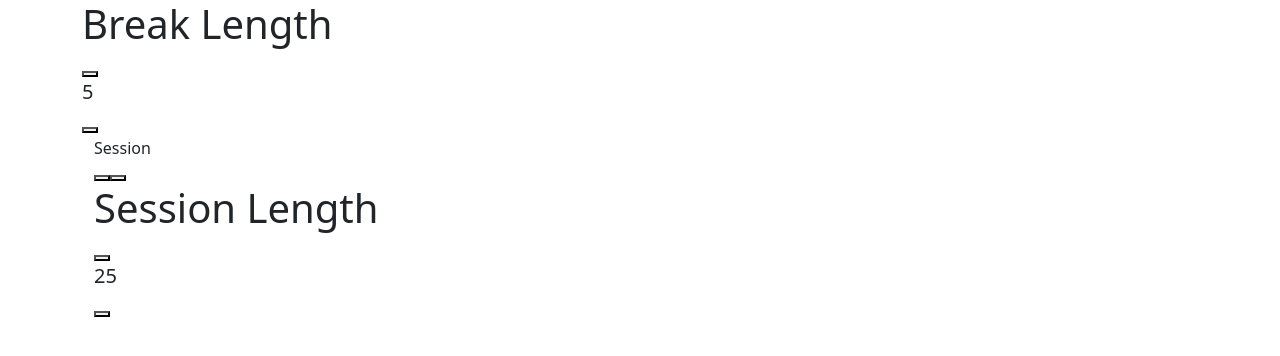
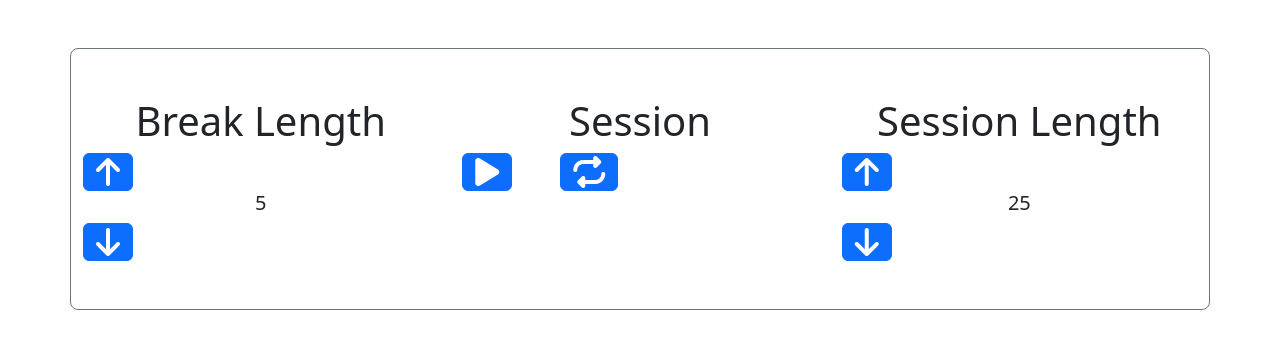
Before and after one commit to miguelfiguera/clockffc, a React (Create React App) app: page / in a window 1280 px wide. Shown: the top 356 px of the page. Built offline with nearby package versions, Linux system fonts and the light colour scheme.

Commit message:
added zustand for specific states and functions

```diff
--- a/package.json
+++ b/package.json
@@ -9,7 +9,8 @@
     "react": "^18.2.0",
     "react-dom": "^18.2.0",
     "react-scripts": "5.0.1",
-    "web-vitals": "^2.1.4"
+    "web-vitals": "^2.1.4",
+    "zustand": "^4.3.8"
   },
   "scripts": {
     "start": "react-scripts start",
--- a/public/index.html
+++ b/public/index.html
@@ -41,7 +41,7 @@
       To create a production bundle, use `npm run build` or `yarn build`.
     -->
     <script src="https://cdn.jsdelivr.net/npm/bootstrap@5.3.0-alpha3/dist/js/bootstrap.bundle.min.js" integrity="sha384-ENjdO4Dr2bkBIFxQpeoTz1HIcje39Wm4jDKdf19U8gI4ddQ3GYNS7NTKfAdVQSZe" crossorigin="anonymous"></script>
-
+    <script src="https://kit.fontawesome.com/d779a48104.js" crossorigin="anonymous"></script>
     <script src="https://cdn.freecodecamp.org/testable-projects-fcc/v1/bundle.js"></script>
   </body>
 </html>
--- a/src/components/Clock.js
+++ b/src/components/Clock.js
@@ -1,38 +1,19 @@
 import React, {useState,useEffect} from "react";
+import Timer from "./clockComponents/Timer";
+import Break from "./clockComponents/Break";
+import Session from "./clockComponents/Session";
 
 export default function Clock() {
-    const [rest, setRest]=useState(5)
-    const [session,setSession]=useState(25)
-    const [time,setTime]=useState()
+  return (
+    <div className="container border border-secondary rounded-3 py-5 my-5">
+      <div className="row align-items-star">
+
+    <Break/>
+    <Timer/>
+    <Session/>
 
 
-
-
-
-
-
-  return (
-    <div className="container">
-      <div className="break">
-        <h1 id="break-label">Break Length</h1>
-        <button id="break-decrement"></button>
-        <h5 id="break-length">{rest}</h5>
-        <button id="break-increment"></button>
-      </div>
-
-      <div className="container">
-        <div id="timer-label">Session</div>
-        <div id="time-left"></div>
-        <button id="start_stop"></button>
-        <button id="reset"></button>
-      </div>
-
-      <div className="container">
-        <h1 id="session-label">Session Length</h1>
-        <button id="session-decrement"></button>
-        <h5 id="session-length">{session}</h5>
-        <button id="session-increment"></button>
-      </div>
+    </div>
     </div>
   );
 }
--- /dev/null
+++ b/src/components/clockComponents/Break.js
@@ -0,0 +1,22 @@
+import React,{useState} from 'react'
+import {sessionBreakStore} from './states'
+
+
+export default function Break() {
+
+    const rest=sessionBreakStore((state)=>state.breakTimer)
+    const restPlus=sessionBreakStore((state)=>state.increaseBreak)
+    const restMinus=sessionBreakStore((state)=>state.decreaseBreak)
+
+
+  return (
+    <div className="container col">
+    <h1 id="break-label" className="text-center">Break Length</h1>
+    <button id="break-increment" className="btn btn-primary" onClick={restPlus}><i className="fa-solid fa-arrow-up fa-2xl"></i></button>
+
+    <h5 id="break-length" className="text-center">{rest}</h5>
+    <button id="break-decrement" className="btn btn-primary" onClick={restMinus}><i className="fa-solid fa-arrow-down fa-2xl"></i></button>
+
+  </div>
+  )
+}
--- /dev/null
+++ b/src/components/clockComponents/Session.js
@@ -0,0 +1,20 @@
+import React from 'react'
+import {sessionBreakStore} from './states'
+
+export default function Session() {
+const session = sessionBreakStore((state)=>state.session)
+
+const setSessionPlus= sessionBreakStore((state)=>state.increaseSession)
+
+const setSessionMinus= sessionBreakStore((state)=>state.decreaseSession)
+
+  return (
+    <div className="container col">
+    <h1 id="session-label" className="text-center">Session Length</h1>
+    <button id="session-increment" className="btn btn-primary" onClick={setSessionPlus}><i className="fa-solid fa-arrow-up fa-2xl"></i></button>
+
+    <h5 id="session-length" className="text-center">{session}</h5>
+    <button id="session-decrement" className="btn btn-primary" onClick={setSessionMinus}><i className="fa-solid fa-arrow-down fa-2xl"></i></button>
+
+  </div>  )
+}
--- /dev/null
+++ b/src/components/clockComponents/Timer.js
@@ -0,0 +1,49 @@
+import React,{useState, useEffect} from 'react'
+import {sessionBreakStore} from './states'
+
+
+export default function Timer() {
+    const {session,noMoreIncrement,noMoreDecrement}= sessionBreakStore()
+    const {breakTimer,noMoreDBreak,noMoreIBreak} = sessionBreakStore()
+
+    const dateToMMSS = (date) => {
+        const minutes = date.getMinutes().toString().padStart(2, '0');
+        const seconds = date.getSeconds().toString().padStart(2, '0');
+        return `${minutes}:${seconds}`;
+      };
+
+useEffect(()=>{
+function noMore(){
+    if(session>=60){
+        noMoreIncrement()
+    }
+    else if (session<1){
+        noMoreDecrement()
+    }
+}
+
+noMore()
+},[session])
+
+useEffect(()=>{
+    function theBreak(){
+        if(breakTimer>=60){
+            noMoreIBreak()
+        }
+        else if (breakTimer<1){
+noMoreDBreak()        }
+    }
+
+theBreak()
+
+},[breakTimer])
+
+
+  return (
+    <div className="container col">
+    <h1 id="timer-label" className="text-center">Session</h1>
+    <div id="time-left" className="text-center"></div>
+    <button id="start_stop"  className="btn btn-primary"><i className='fa-solid fa-play fa-2xl'></i></button>
+    <button id="reset" className="btn btn-primary mx-5"> <i className="fa-solid fa-repeat fa-2xl"></i></button>
+  </div>  )
+}
--- /dev/null
+++ b/src/components/clockComponents/states.js
@@ -0,0 +1,14 @@
+import {create} from 'zustand'
+
+export const sessionBreakStore= create((set)=>({
+breakTimer:5,
+session:25,
+increaseSession:()=> set((state)=>({session: state.session + 1})),
+decreaseSession:()=> set((state)=>({session: state.session - 1})),
+noMoreIncrement:()=>set({session:60}),
+noMoreDecrement:()=>set({session:1}),
+increaseBreak:()=> set((state)=>({breakTimer: state.breakTimer + 1})),
+decreaseBreak:()=> set((state)=>({breakTimer: state.breakTimer - 1})),
+noMoreDBreak:()=>set({breakTimer:1}),
+noMoreIBreak:()=>set({breakTimer:60})
+}))
```
Also changed, not shown: 1 other file (tests, documents, lock files or other folders).
